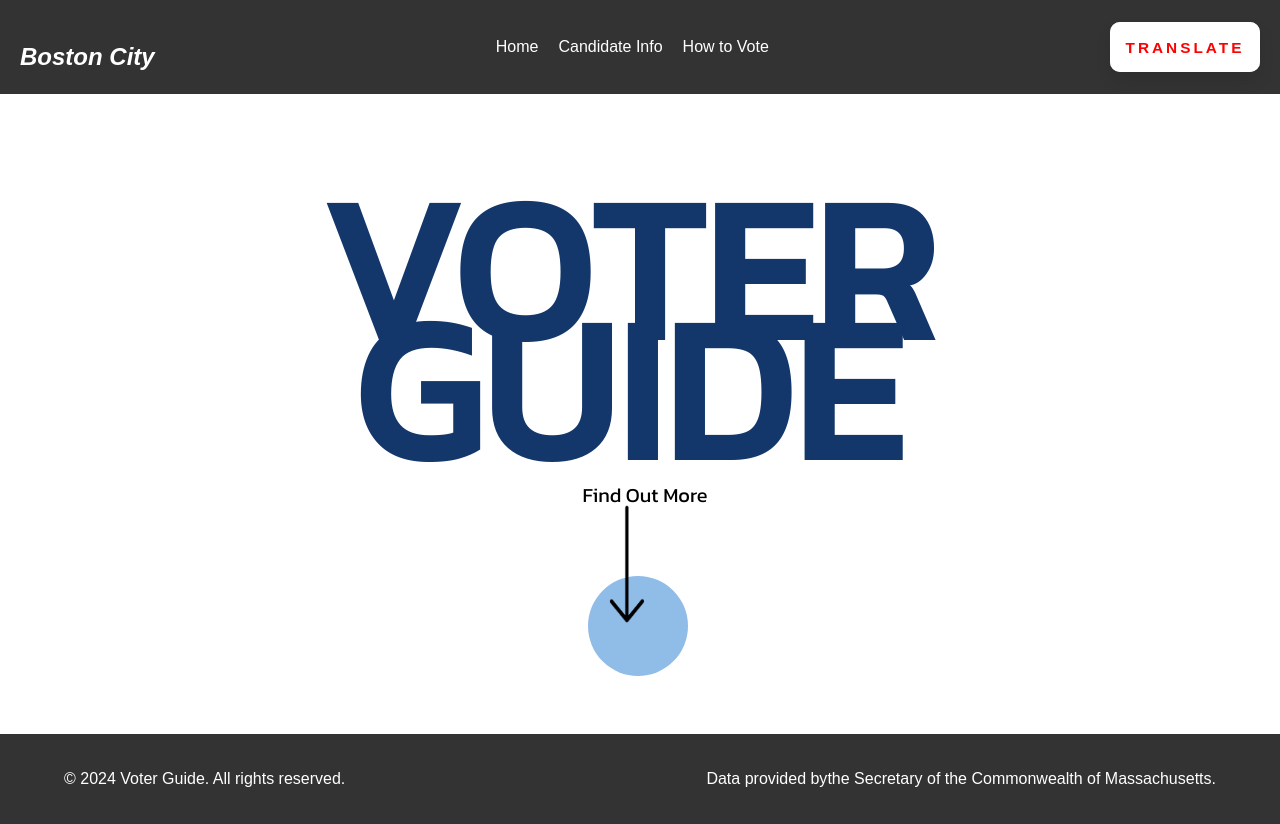
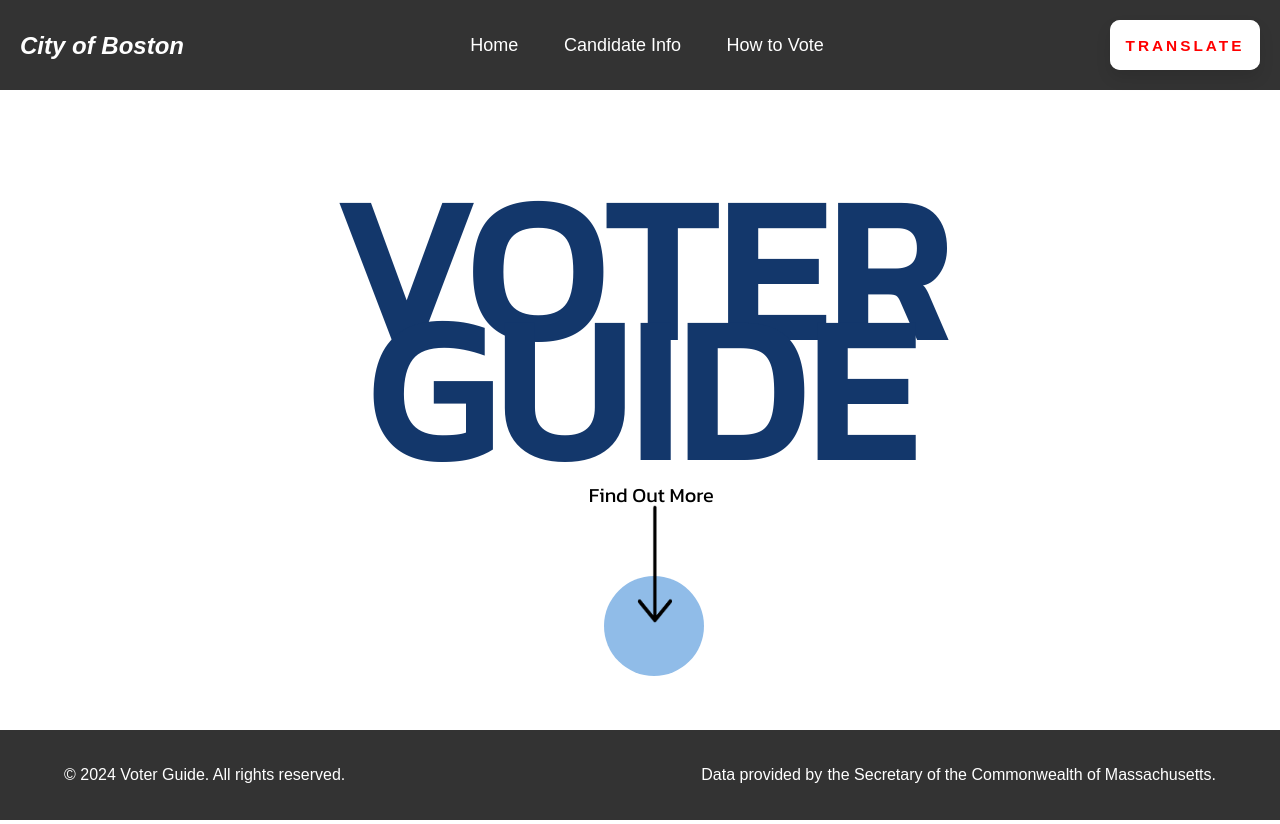
Before and after one commit to CivicTechHackathon2024/voter-guide-fe, a React (Create React App) app: page / in a window 1280 px wide. Built offline with nearby package versions, Linux system fonts and the light colour scheme; a web font is replaced by a local one.

Commit message:
Styling fixes on the footer spacing.  Updated spacing on the landing page button.  Increased font size in the nav bar for legibility. Removed some margins on the titles of pages so they appear higher on the page.

```diff
--- a/src/App.css
+++ b/src/App.css
@@ -15,6 +15,8 @@ body {
   font-family: Arial, sans-serif;
   margin: 0;
   padding: 0;
+  box-sizing: border-box;
+  width: 100%;
 }
 
 /* .App {
--- a/src/components/Footer/Footer.js
+++ b/src/components/Footer/Footer.js
@@ -11,7 +11,7 @@ function Footer() {
       <div className='footer-right'>
         <p>
           Data provided by
-          <Link to='https://www.sec.state.ma.us/WhereDoIVoteMA/ShowBallot/ViewMyBallot/BallotOut/D/35/12/1'  style={{ textDecoration: 'none', color: 'white' }} >
+          <Link to='https://www.sec.state.ma.us/WhereDoIVoteMA/ShowBallot/ViewMyBallot/BallotOut/D/35/12/1'  style={{ textDecoration: 'none', color: 'white', marginLeft:'.4vw' }} >
               the Secretary of the Commonwealth of Massachusetts.
           </Link>
         </p>
--- a/src/components/Header/Header.css
+++ b/src/components/Header/Header.css
@@ -14,7 +14,14 @@
     font-style: italic; /* Change the font style to italic */
     color: white;
     text-decoration: none;
+    margin-top: .5vh;
     /* style:none; */
+  }
+  .nav-title{
+    font-size: 18px;
+    font-weight:500;
+    margin-right: 1vw;
+    margin-left: 1vw;
   }
   .logo:hover,
   .nav-title:hover {
--- a/src/components/Header/Header.js
+++ b/src/components/Header/Header.js
@@ -6,7 +6,7 @@ function Header() {
   return (
     <header>
       <Link to="/" style={{ textDecoration: 'none' }}>
-        <h1 className='logo'>Boston City</h1>
+        <h1 className='logo'>City of Boston</h1>
       </Link>
       <nav>
       <NavLink to='/' className="nav-title">Home</NavLink>
--- a/src/components/HowToVote/HowToVote.css
+++ b/src/components/HowToVote/HowToVote.css
@@ -51,7 +51,7 @@ header {
 
   .big-title {
     font-size: 60px;
-    margin-bottom: 40px; /* Increase margin for spacing */
+    margin-bottom: 5px; /* Increase margin for spacing */
     color: #333; /* Use a neutral color for readability */
   }
 
@@ -74,7 +74,7 @@ header {
     font-size: 24px;
     margin-bottom: 20px; /* Increase margin for spacing */
     color: #333; /* Use a neutral color for readability */
-    text-decoration: underline;
+    /* text-decoration: underline; */
   }
 
   .section-content {
--- a/src/components/LandingPage/LandingPage.css
+++ b/src/components/LandingPage/LandingPage.css
@@ -24,7 +24,8 @@
 .landing-page-btn {
     position: absolute;
     top: 57.5vh;
-    left: 45.5vw;
+    left: 46vw;
+    /* width: 100%; */
     font-size: 20px;
     color: black;
     font-weight:500;
@@ -34,7 +35,7 @@
     color: #008080;
 }
 .landing-page-main{
-    width: 98dvw;
+    width: 100%;
     height: 80dvh;
 }
 .landing-page-circle {
@@ -44,19 +45,20 @@
     border-radius: 50%;
     position: absolute;
     top: 72vh;
-    left: 45.9vw;
+    left: 47.2dvw;
 }
 
 
 .landing-page-arrow{
     width: 120px;
     height: 40px;
-   position: absolute;
+    position: absolute;
     top: 68vh;
+    left: 46.5vw;
 }
 .rotated-arrow {
     transform: rotate(270deg);
-  }
-  .landing-page-circle:hover{
+}
+.landing-page-circle:hover{
     background-color: var(--sunset-orange);
 }
--- a/src/components/LandingPage/LandingPage.js
+++ b/src/components/LandingPage/LandingPage.js
@@ -9,6 +9,8 @@ function LandingPage() {
     <div className='landing-page-wrapper'>
       <h1 className='landing-page-title top'>VOTER</h1>
       <h1 className='landing-page-title bottom'>GUIDE</h1>
+      <div className='landing-page-btn-wrapper'>
+
       <Link to='/map' style={{ textDecoration: 'none' }}>
         <p className='landing-page-btn'>Find Out More</p>
       </Link>
@@ -17,6 +19,7 @@ function LandingPage() {
       <div className='landing-page-circle'></div>
       </Link>
       <img src={arrow} className='landing-page-arrow rotated-arrow'></img>
+      </div>
     </div>
     </main>
   );
--- a/src/components/PrecinctMap/PrecinctMap.css
+++ b/src/components/PrecinctMap/PrecinctMap.css
@@ -1,7 +1,7 @@
 .map-title {
   text-align: center;
   margin: auto;
-  margin-top: 32px;
+  margin-top: 15px;
   margin-bottom: 16px;
   width: 80%;
   font-family: 'Kanit';
--- a/src/components/PrecinctMap/PrecinctMap.js
+++ b/src/components/PrecinctMap/PrecinctMap.js
@@ -6,7 +6,7 @@ function PrecinctMap() {
   return (
     <div>
       <p className='map-title'>Let's Find Your Precinct</p>
-    <p className='map-subtitle'>Type in your address to get your unique ballot</p>
+    <p className='map-subtitle'>Type in your address to get your unique ballot.</p>
       <div className="iframe-container">
         <iframe src="/create_map.html" title="Precinct Map"></iframe>
       </div>
```
Also changed, not shown: src/components/Footer/Footer.css (line endings or trailing spaces).
